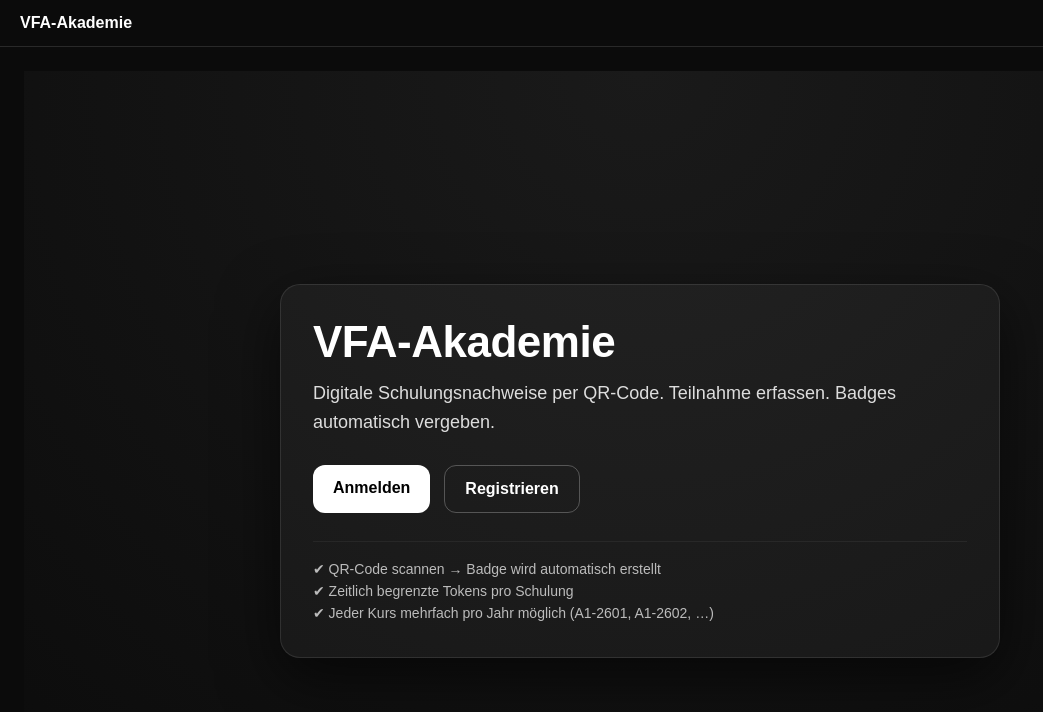
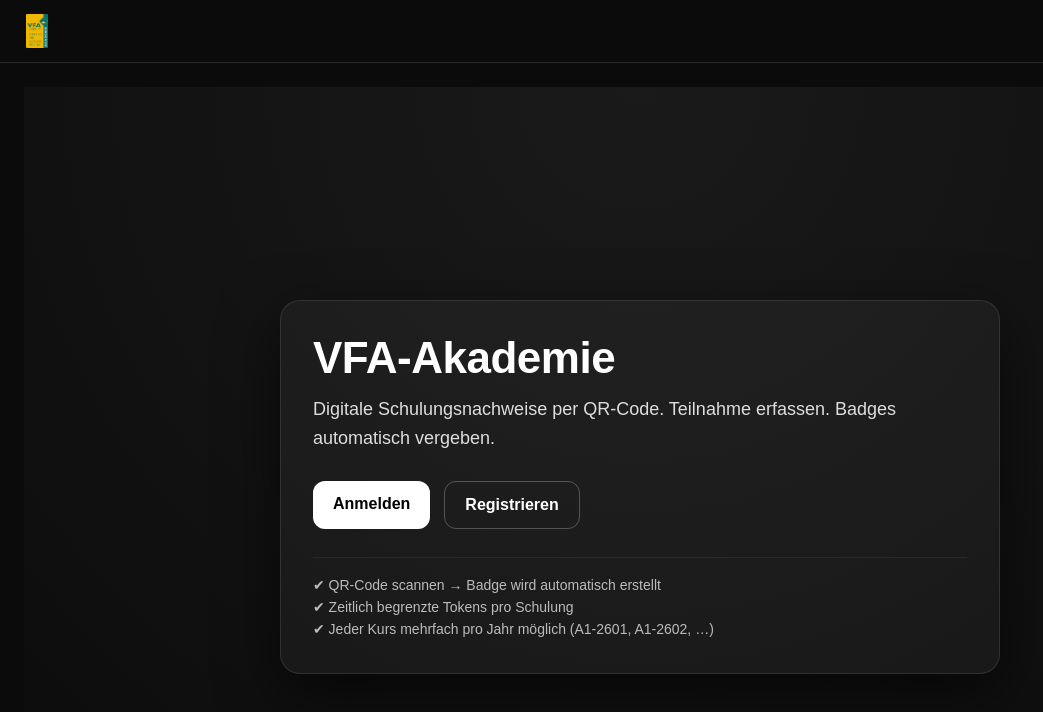
Before and after one commit to VFA-Interlift/vfa-akademie, a Next.js app: page / in a window 1280 px wide. Shown: the top 712 px of the page, without its empty margins (0-1043 px from the left). Built offline with nearby package versions, Linux system fonts and the light colour scheme; no server answers.

Commit message:
Replace header title with logo

```diff
--- a/src/components/HeaderClient.tsx
+++ b/src/components/HeaderClient.tsx
@@ -5,7 +5,13 @@
 
 type MeResponse =
   | { ok: false; loggedIn: false }
-  | { ok: true; loggedIn: true; email: string; creditsTotal: number; role: "USER" | "ADMIN" };
+  | {
+      ok: true;
+      loggedIn: true;
+      email: string;
+      creditsTotal: number;
+      role: "USER" | "ADMIN";
+    };
 
 export default function HeaderClient() {
   const { status } = useSession();
@@ -34,11 +40,12 @@
         setCredits(data.creditsTotal);
         setRole(data.role);
       } catch {
-        // offline etc.
+        // ignore
       }
     }
 
     if (status === "authenticated") load();
+
     if (status === "unauthenticated") {
       setEmail(null);
       setCredits(null);
@@ -58,14 +65,36 @@
         display: "flex",
         alignItems: "center",
         justifyContent: "space-between",
-        fontWeight: 700,
         gap: 16,
       }}
     >
-      <span>VFA-Akademie</span>
+      {/* ✅ Logo statt Text */}
+      <a
+        href="/dashboard"
+        style={{
+          display: "flex",
+          alignItems: "center",
+          gap: 10,
+          textDecoration: "none",
+        }}
+      >
+        <img
+          src="/logo.png"
+          alt="VFA Logo"
+          style={{
+            width: 34,
+            height: 34,
+            borderRadius: 8,
+            objectFit: "contain",
+            opacity: 0.95,
+          }}
+        />
+      </a>
 
+      {/* ✅ Right Side */}
       {email ? (
         <div style={{ display: "flex", alignItems: "center", gap: 12 }}>
+          {/* Admin Shortcut */}
           {role === "ADMIN" && (
             <a
               href="/admin"
@@ -84,6 +113,7 @@
             </a>
           )}
 
+          {/* Credits Pill */}
           <span
             style={{
               padding: "6px 10px",
@@ -99,10 +129,13 @@
             Credits: {credits ?? 0}
           </span>
 
+          {/* Email */}
           <span style={{ fontWeight: 400, color: "#aaa" }}>{email}</span>
         </div>
       ) : (
-        <span style={{ fontWeight: 400, color: "#aaa" }}>{status === "loading" ? "…" : ""}</span>
+        <span style={{ fontWeight: 400, color: "#aaa" }}>
+          {status === "loading" ? "…" : ""}
+        </span>
       )}
     </header>
   );
```
